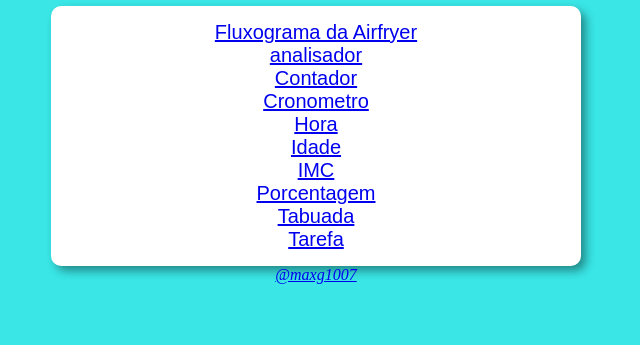
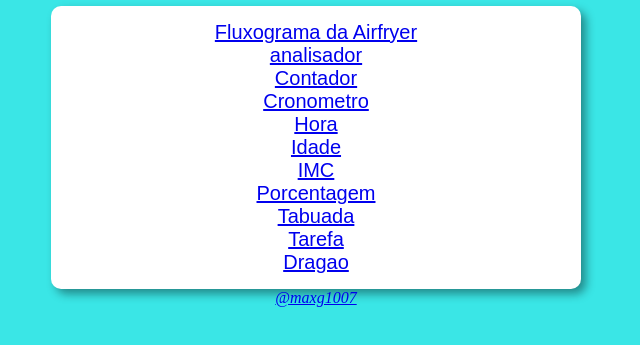
Before and after one commit to maxg100707/Portifolio, a plain HTML site: page index.html in a window 1280 px wide. Shown: the part 93-438 px from the top of the page, without its empty margins (324-964 px from the left). Drawn offline with Linux system fonts and the light colour scheme.

Commit message:
Update index.html

```diff
--- a/index.html
+++ b/index.html
@@ -30,6 +30,8 @@
         <a href="https://maxg100707.github.io/Tabuada/">Tabuada</a>
         <br>
         <a href="https://maxg100707.github.io/Organizador-de-tarefa/">Tarefa</a>
+        <br>
+        <a href="https://maxg100707.github.io/Dragao/">Dragao</a>
 
 
     </section>
```
